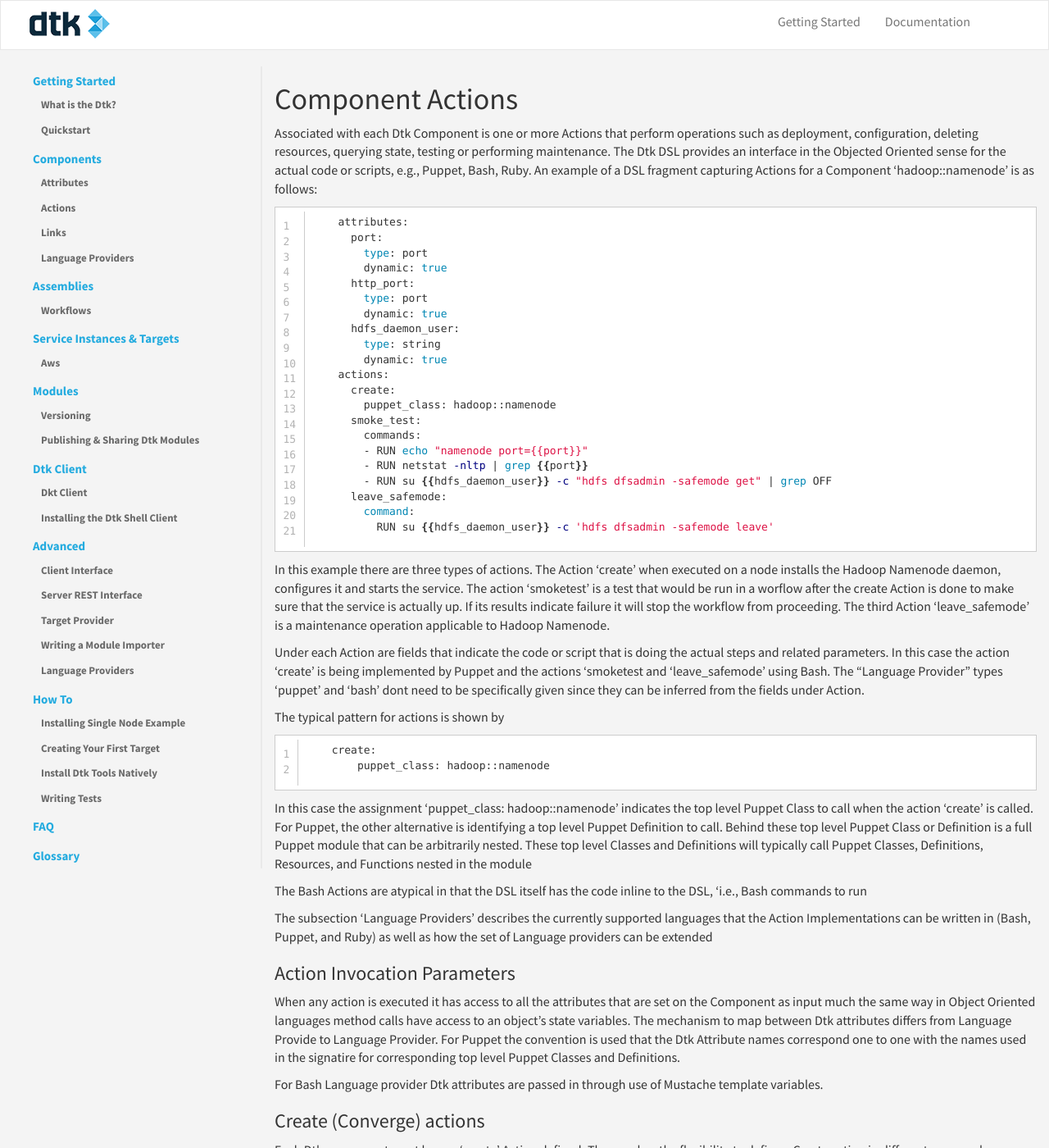
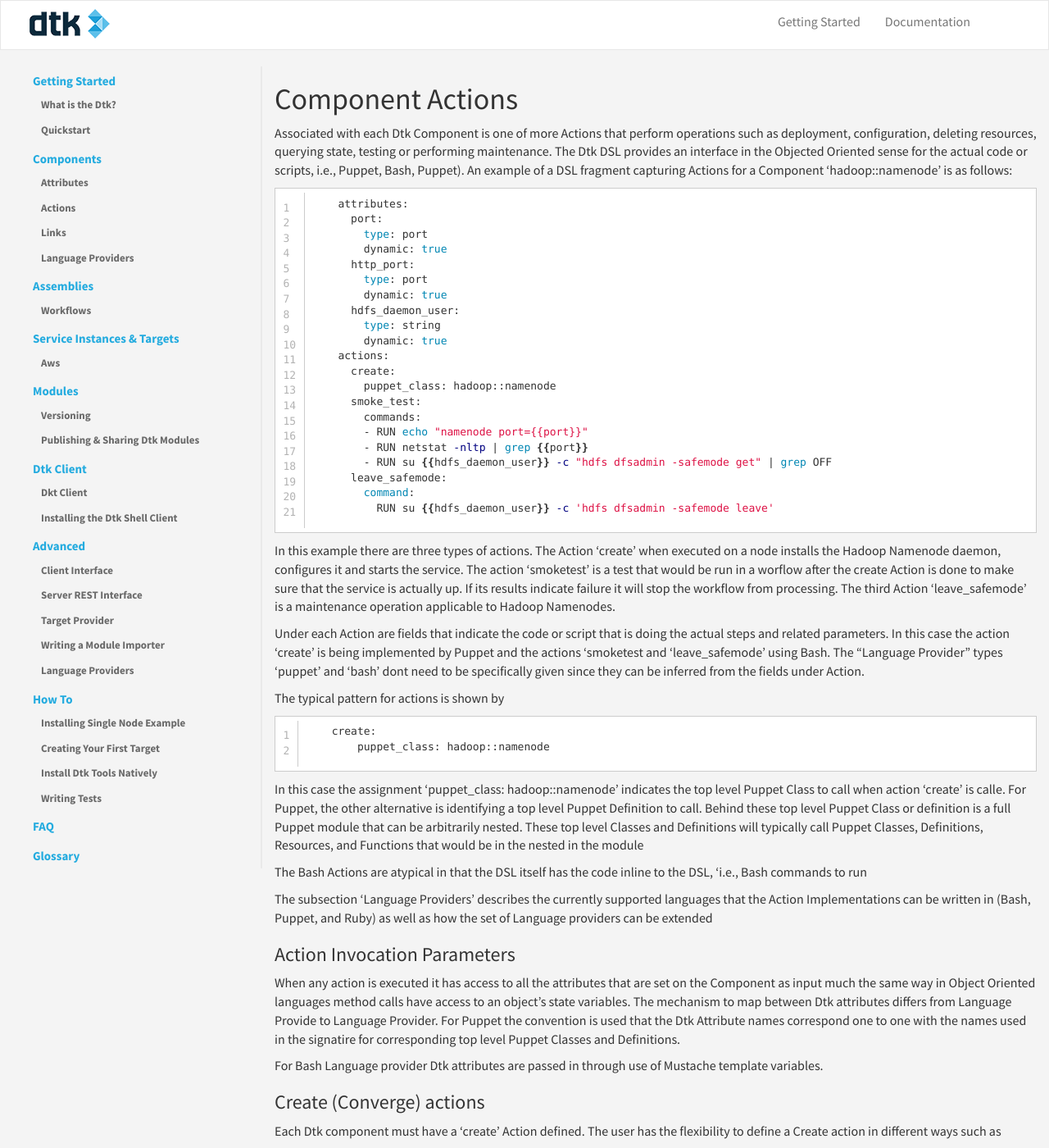
Before and after one commit to dtk/dtk-docs-v1, a Jekyll site: the page built from _components/actions.md, in a window 1280 px wide and 1400 px high. Shown: the whole window at 82% size. Built offline with Jekyll 4.4.1, drawn with Linux system fonts in a browser that asks for light colours.

Commit message:
Add favicons

```diff
--- a/_components/actions.md
+++ b/_components/actions.md
@@ -5,7 +5,7 @@ order: 20
 
 # Component Actions
 
-Associated with each Dtk Component is one or more Actions that perform operations such as deployment, configuration, deleting resources, querying state, testing or performing maintenance. The Dtk DSL provides an interface in the Objected Oriented sense for the actual code or scripts, e.g., Puppet, Bash, Ruby. An example of a DSL fragment capturing Actions for a Component ‘hadoop::namenode’ is as follows:
+Associated with each Dtk Component is one of more Actions that perform operations such as deployment, configuration, deleting resources, querying state, testing or performing maintenance. The Dtk DSL provides an interface in the Objected Oriented sense for the actual code or scripts, i.e., Puppet, Bash, Puppet). An example of a DSL fragment capturing Actions for a Component ‘hadoop::namenode’ is as follows:
 
 {% highlight bash linenos %}
 {% raw %}
@@ -33,7 +33,7 @@ Associated with each Dtk Component is one or more Actions that perform operation
 {% endraw %}
 {% endhighlight %}
 
-In this example there are three types of actions. The Action ‘create’ when executed on a node installs the Hadoop Namenode daemon, configures it and starts the service. The action ‘smoketest’ is a test that would be run in a worflow after the create Action is done to make sure that the service is actually up. If its results indicate failure it will stop the workflow from proceeding. The third Action ‘leave_safemode’ is a maintenance operation applicable to Hadoop Namenode.
+In this example there are three types of actions. The Action ‘create’ when executed on a node installs the Hadoop Namenode daemon, configures it and starts the service. The action ‘smoketest’ is a test that would be run in a worflow after the create Action is done to make sure that the service is actually up. If its results indicate failure it will stop the workflow from processing. The third Action ‘leave_safemode’ is a maintenance operation applicable to Hadoop Namenodes.
 
 Under each Action are fields that indicate the code or script that is doing the actual steps and related parameters. In this case the action ‘create’ is being implemented by Puppet and the actions ‘smoketest and ‘leave_safemode’ using Bash. The “Language Provider” types ‘puppet’ and ‘bash’ dont need to be specifically given since they can be inferred from the fields under Action.
 
@@ -43,7 +43,7 @@ The typical pattern for actions is shown by
         puppet_class: hadoop::namenode
 {% endhighlight %}
 
-In this case the assignment ‘puppet_class: hadoop::namenode’ indicates the top level Puppet Class to call when the action ‘create’ is called. For Puppet, the other alternative is identifying a top level Puppet Definition to call. Behind these top level Puppet Class or Definition is a full Puppet module that can be arbitrarily nested. These top level Classes and Definitions will typically call Puppet Classes, Definitions, Resources, and Functions nested in the module
+In this case the assignment ‘puppet_class: hadoop::namenode’ indicates the top level Puppet Class to call when action ‘create’ is calle. For Puppet, the other alternative is identifying a top level Puppet Definition to call. Behind these top level Puppet Class or definition is a full Puppet module that can be arbitrarily nested. These top level Classes and Definitions will typically call Puppet Classes, Definitions, Resources, and Functions that would be in the nested in the module
 
 The Bash Actions are atypical in that the DSL itself has the code inline to the DSL, ‘i.e., Bash commands to run
 
--- a/_layouts/default.html
+++ b/_layouts/default.html
@@ -22,6 +22,14 @@
     <!-- Custom Fonts -->
     <link href="{{site.assetsBaseDir}}/font-awesome/css/font-awesome.min.css" rel="stylesheet" type="text/css">
     <link href="http://fonts.googleapis.com/css?family=Source+Sans+Pro:300,400,700,300italic,400italic,700italic" rel="stylesheet" type="text/css">
+
+    <!-- favicons -->
+    <link rel="apple-touch-icon" sizes="180x180" href="/apple-touch-icon.png">
+    <link rel="icon" type="image/png" href="/favicon-32x32.png" sizes="32x32">
+    <link rel="icon" type="image/png" href="/favicon-16x16.png" sizes="16x16">
+    <link rel="manifest" href="/manifest.json">
+    <link rel="mask-icon" href="/safari-pinned-tab.svg" color="#5bbad5">
+    <meta name="theme-color" content="#ffffff">
 
     <!-- HTML5 Shim and Respond.js IE8 support of HTML5 elements and media queries -->
     <!-- WARNING: Respond.js doesn't work if you view the page via file:// -->
```
Also changed, not shown: browserconfig.xml (added, +9 -0 lines), android-chrome-192x192.png (added), android-chrome-256x256.png (added), apple-touch-icon.png (added), favicon-16x16.png (added), favicon-32x32.png (added), favicon.ico (added), manifest.json (added), mstile-150x150.png (added), safari-pinned-tab.svg (added).
